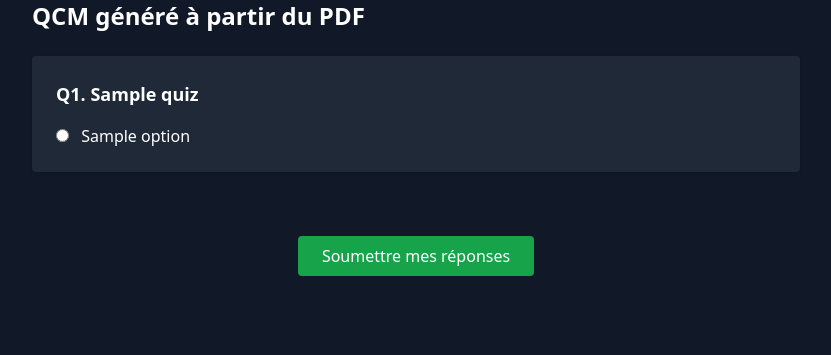
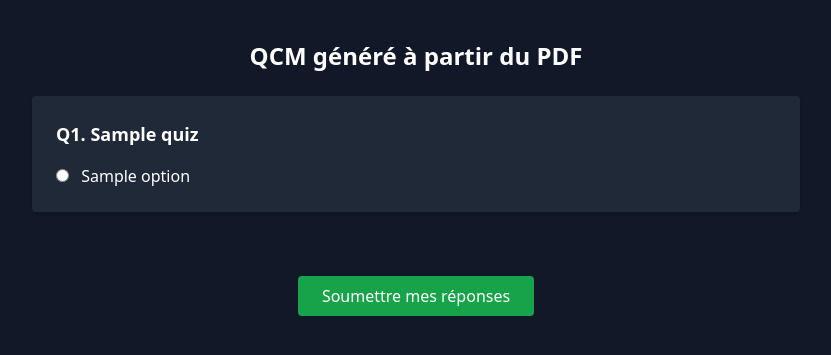
Before and after one commit to y-triki/IA-PA, a Flask app: template flaskProject/templates/quiz.html in a window 1280 px wide. Shown: the part 93-448 px from the top of the page, without its empty margins (224-1055 px from the left). Run offline with Flask 3, Linux system fonts and the light colour scheme; the template is opened without the code that fills it: most values are stand-ins (such as "Sample title", 1, 10 or a date in 2020); some libraries are stand-ins or nearby versions.

Commit message:
template

```diff
--- a/flaskProject/templates/index.html
+++ b/flaskProject/templates/index.html
@@ -116,5 +116,11 @@
         });
       });
     </script>
+  <script>
+  const form = document.querySelector("form");
+  form.addEventListener("submit", (e) => {
+    console.log("Le formulaire est soumis !");
+  });
+</script>
   </body>
 </html>
--- a/flaskProject/templates/quiz.html
+++ b/flaskProject/templates/quiz.html
@@ -2,28 +2,26 @@
 <html lang="fr">
 <head>
     <meta charset="UTF-8" />
-    <meta name="viewport" content="width=device-width, initial-scale=1.0" />
     <title>QCM</title>
-    <script src="https://cdn.tailwindcss.com">
-
-    </script>
+    <script src="https://cdn.tailwindcss.com"></script>
 </head>
 <body class="bg-gray-900 text-white font-sans p-8">
 <nav class="flex items-center justify-between p-4 border-b border-gray-700">
     <h1 class="text-xl font-bold">Smart Assistant</h1>
-    <a href="{{ url_for('upload_file') }}" class="text-blue-400 hover:underline">⬅ Retour</a>
+    <a href="{{ url_for('index') }}" class="text-blue-400 hover:underline">⬅ Retour</a>
 </nav>
-<div class="max-w-3xl mx-auto">
-    <h2 class="text-2xl font-bold mb-6">QCM généré à partir du PDF</h2>
-<form method="POST" action="{{ url_for('submit_quiz') }}" class="space-y-10">
 
+<div class="max-w-3xl mx-auto mt-10">
+    <h2 class="text-2xl font-bold text-center mb-6">QCM généré à partir du PDF</h2>
+
+    <form method="POST" action="{{ url_for('submit_quiz') }}" class="space-y-10">
   {% for q in quiz %}
   <div class="bg-gray-800 p-6 rounded shadow">
     <p class="font-semibold text-lg mb-4">Q{{ loop.index }}. {{ q.question }}</p>
     <div class="space-y-2">
       {% for option in q.propositions %}
       <label class="block">
-        <input type="radio" name="question_{{ loop.parent.index0 }}" value="{{ option }}" class="mr-2">
+        <input type="radio" name="question_{{ loop.index0 }}" value="{{ option }}" class="mr-2">
         {{ option }}
       </label>
       {% endfor %}
@@ -37,6 +35,7 @@
     </button>
   </div>
 </form>
+
 </div>
 </body>
 </html>
```
